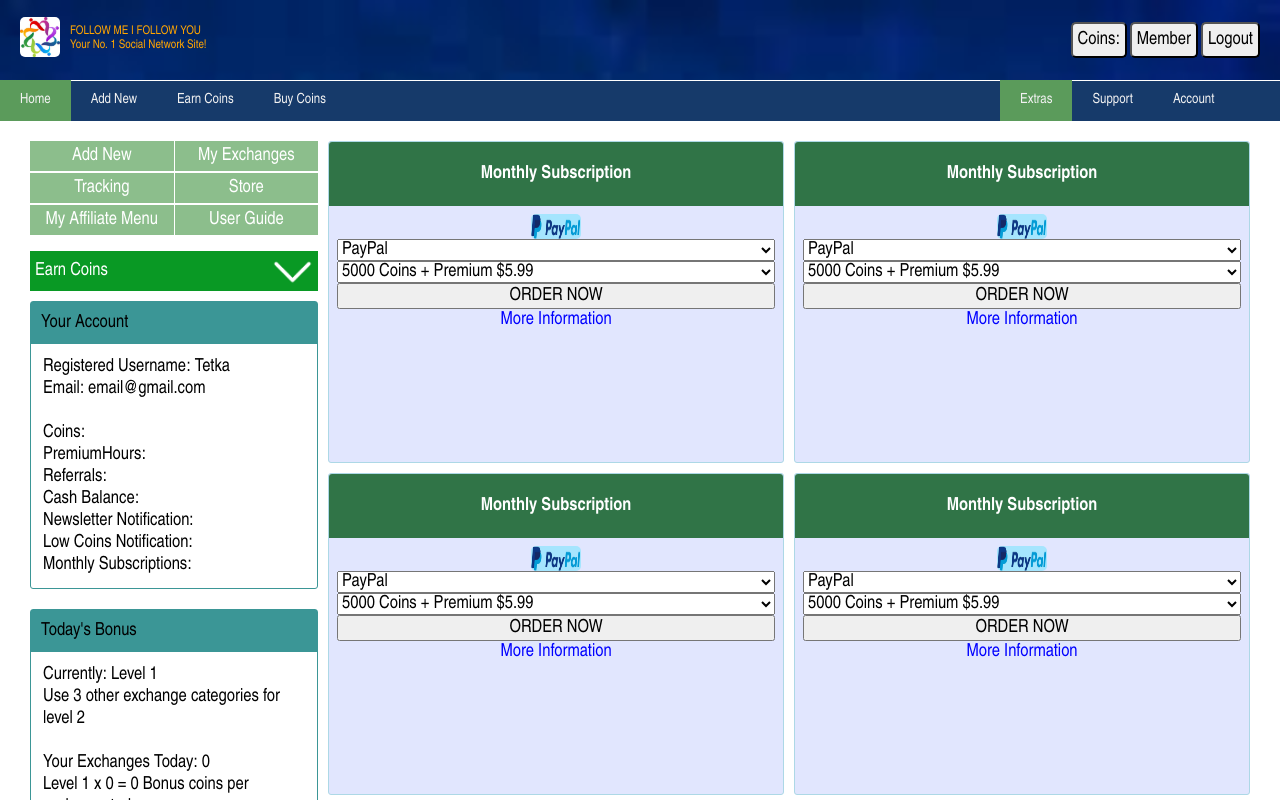
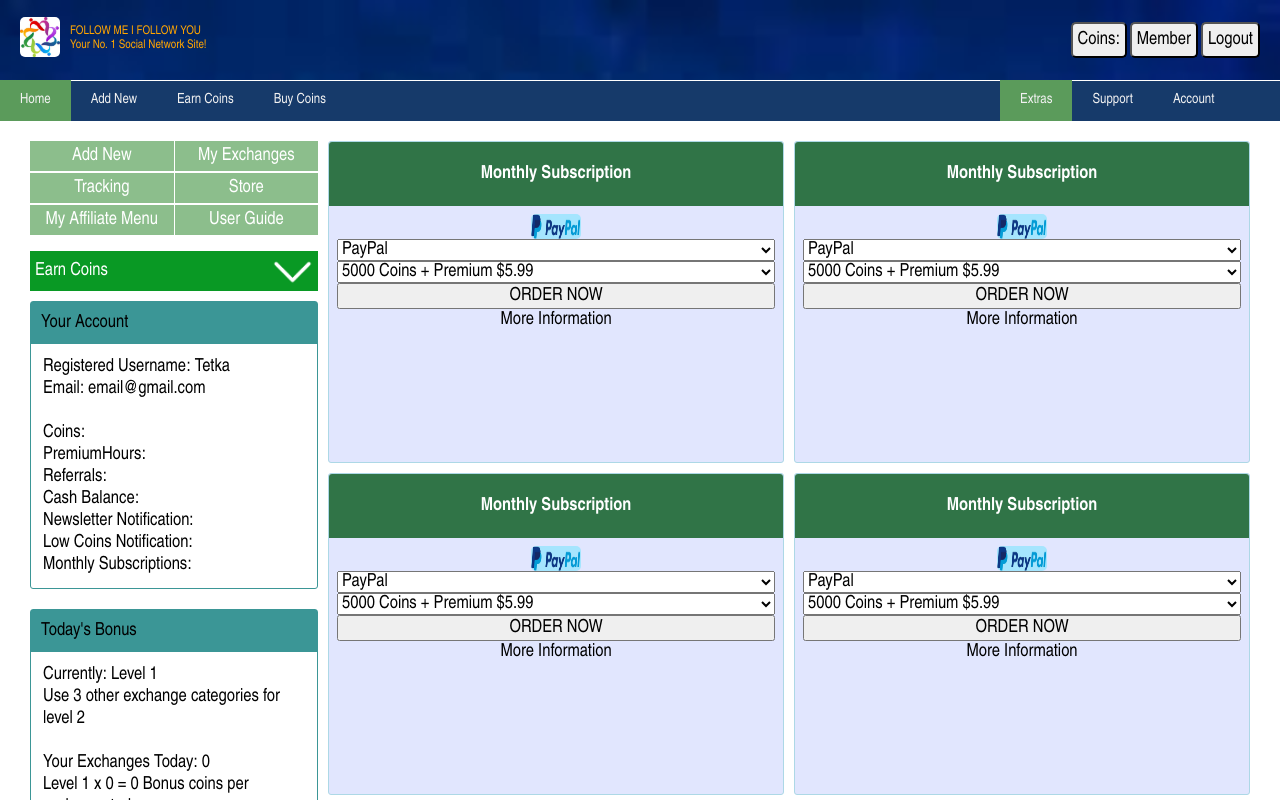
Before and after one commit to Tetka3/np-social, a React (Create React App) app: page /np-social/dashboard in a window 1280 px wide. Shown: the top 800 px of the page. Built offline with nearby package versions, Linux system fonts and the light colour scheme.

Commit message:
first commit

```diff
--- a/src/components/mainEl/business.css
+++ b/src/components/mainEl/business.css
@@ -95,6 +95,9 @@
     gap: 5px;
     color: black;
 }
+.info p, .info h3{
+    color: black;
+}
 .socials{
     display: flex;
     justify-content: center;
```
